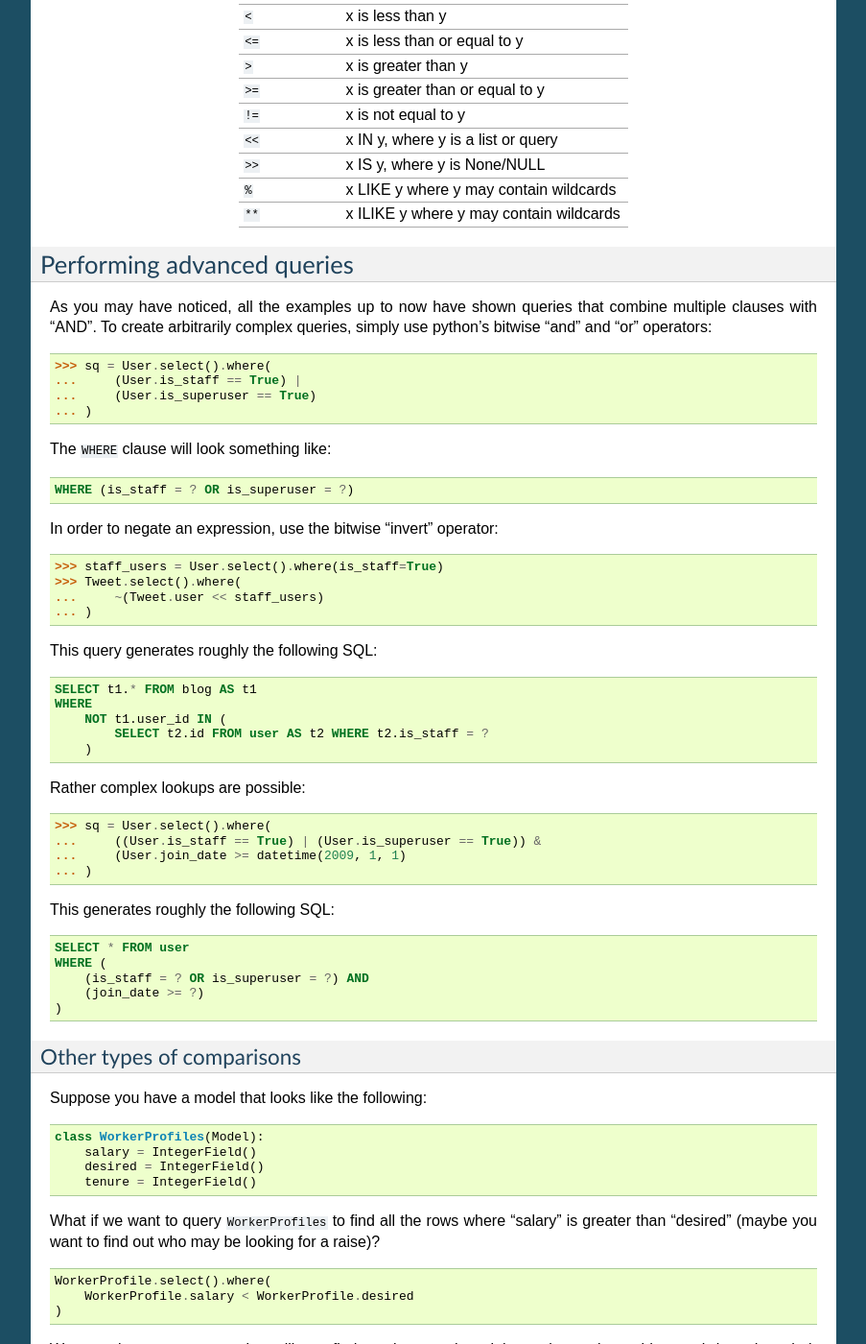
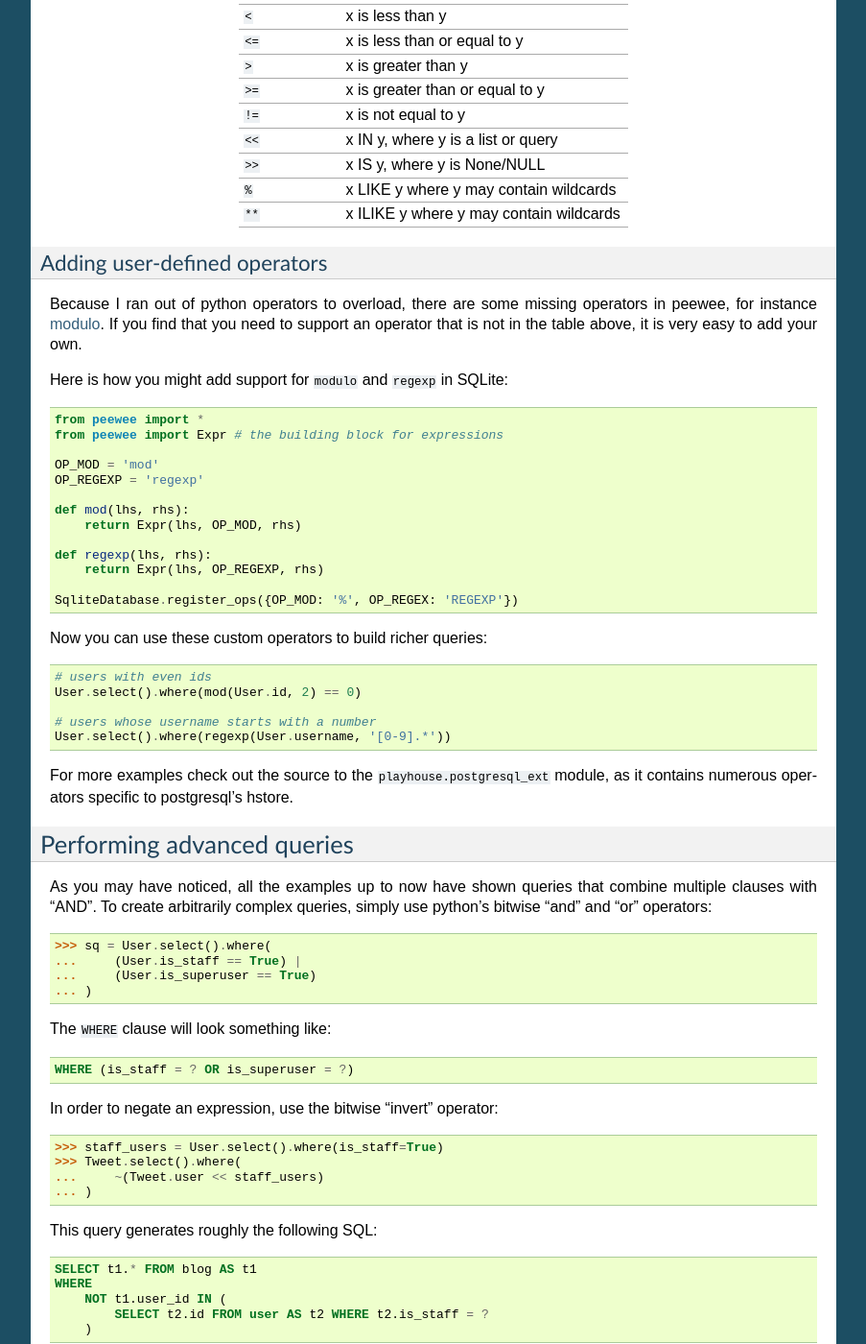
Before and after one commit to coleifer/peewee, a Sphinx documentation site: the page built from docs/peewee/querying.rst, in a window 1280 px wide and 1400 px high, scrolled down 3689 px. Shown: the whole window at 96% size, without its empty margins (198-1101 px from the left). Built offline with Sphinx 7.4.7, drawn with Linux system fonts in a browser that asks for light colours; some of the changed text lies outside the part shown.

Commit message:
Adding docs on creating custom operators

```diff
--- a/docs/peewee/querying.rst
+++ b/docs/peewee/querying.rst
@@ -189,6 +189,48 @@
 ``%``            x LIKE y where y may contain wildcards
 ``**``           x ILIKE y where y may contain wildcards
 ================ =======================================
+
+
+.. _custom-lookups
+
+Adding user-defined operators
+^^^^^^^^^^^^^^^^^^^^^^^^^^^^^
+
+Because I ran out of python operators to overload, there are some missing
+operators in peewee, for instance `modulo <https://github.com/coleifer/peewee/issues/177>`_.
+If you find that you need to support an operator that is not in the table
+above, it is very easy to add your own.
+
+Here is how you might add support for ``modulo`` and ``regexp`` in SQLite:
+
+.. code-block:: python
+
+    from peewee import *
+    from peewee import Expr # the building block for expressions
+
+    OP_MOD = 'mod'
+    OP_REGEXP = 'regexp'
+
+    def mod(lhs, rhs):
+        return Expr(lhs, OP_MOD, rhs)
+
+    def regexp(lhs, rhs):
+        return Expr(lhs, OP_REGEXP, rhs)
+
+    SqliteDatabase.register_ops({OP_MOD: '%', OP_REGEX: 'REGEXP'})
+
+Now you can use these custom operators to build richer queries:
+
+.. code-block:: python
+
+    # users with even ids
+    User.select().where(mod(User.id, 2) == 0)
+
+    # users whose username starts with a number
+    User.select().where(regexp(User.username, '[0-9].*'))
+
+For more examples check out the source to the ``playhouse.postgresql_ext``
+module, as it contains numerous operators specific to postgresql's hstore.
 
 
 Performing advanced queries
```
Also changed, not shown: peewee.py (line endings or trailing spaces).
